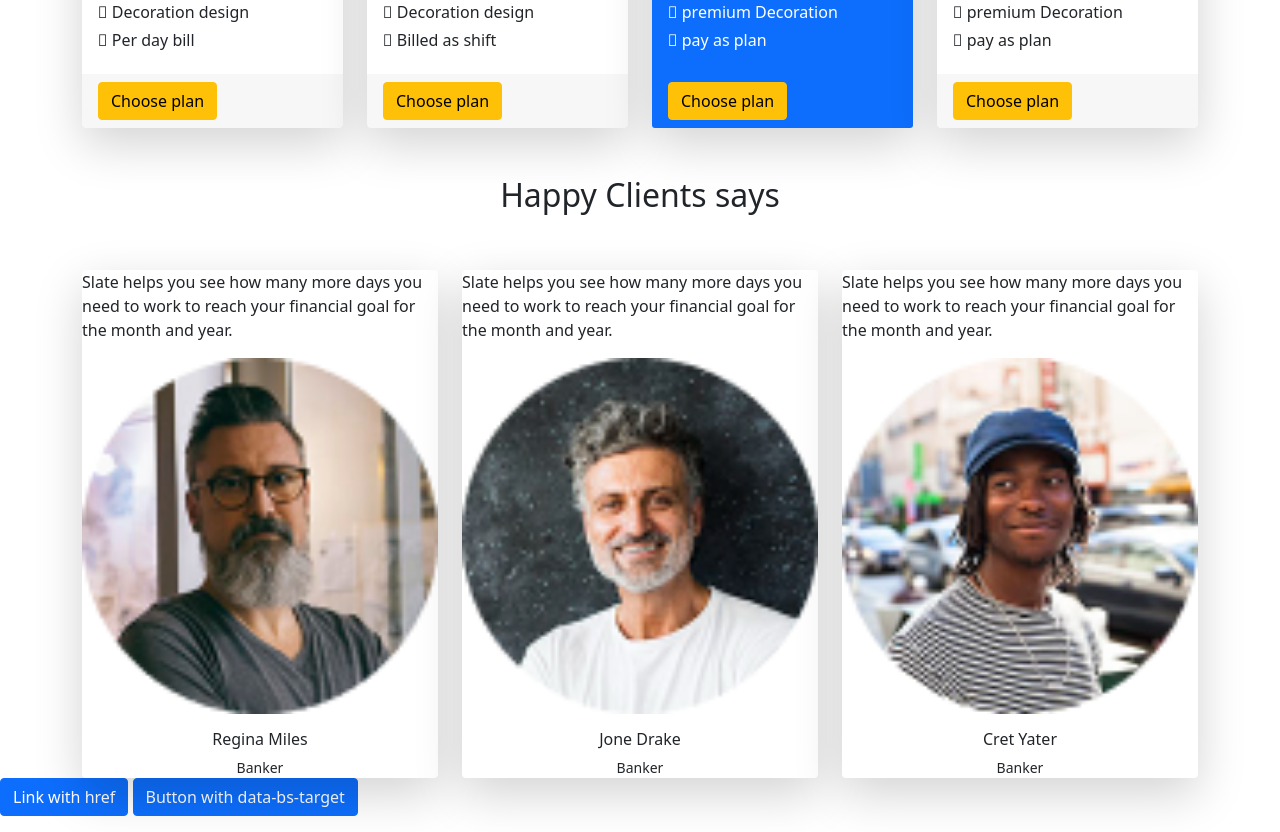
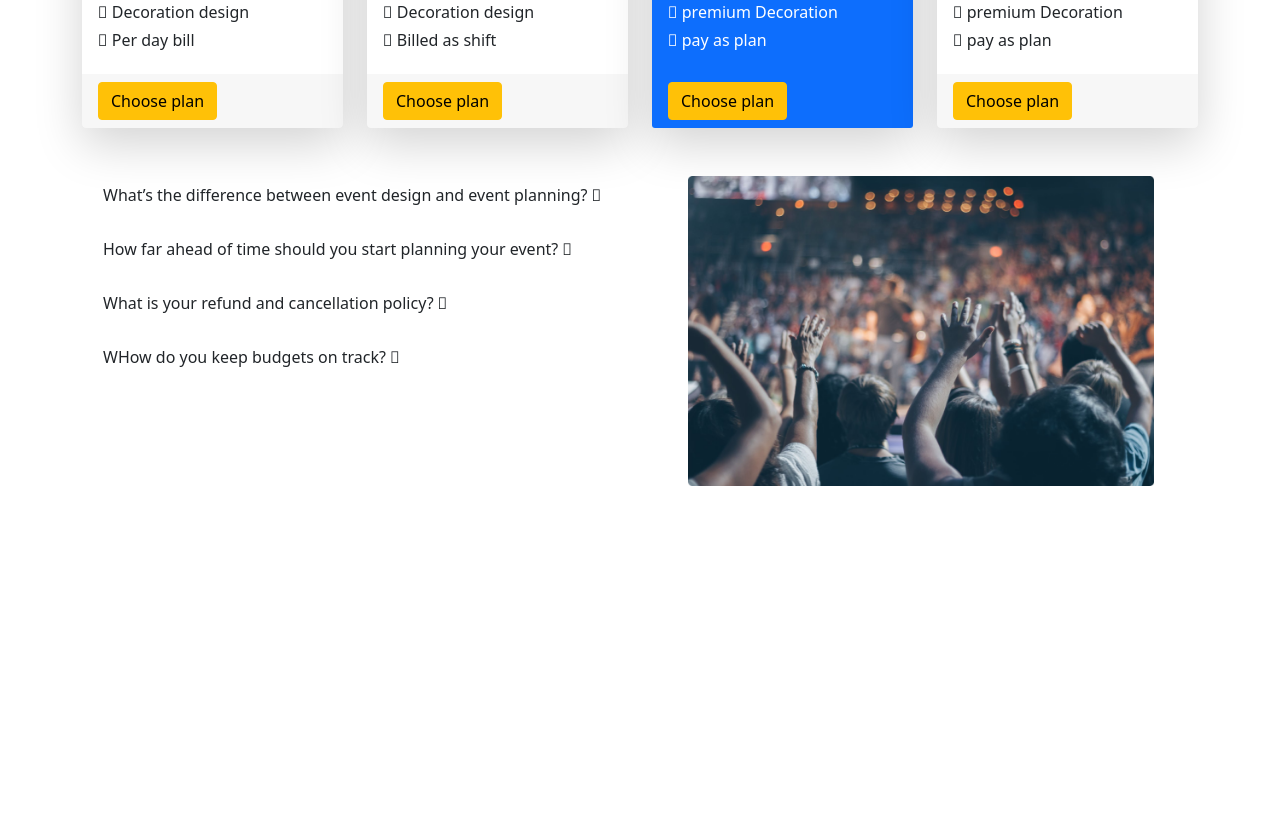
Before and after one commit to Nuruzzamanshah/Convention_Center, a plain HTML site: page index.html in a window 1280 px wide. Shown: the part 1438-2270 px from the top of the page. After the commit the page ends 1924 px from the top, so only its background shows below. Drawn offline with nearby package versions, Linux system fonts and the light colour scheme.

Commit message:
collapse add

```diff
--- a/index.html
+++ b/index.html
@@ -203,7 +203,7 @@
 </section>
 
 
-<section class="container pt-5">
+<!-- <section class="container pt-5">
     <h2 class="text-center">Happy Clients says</h2>
     <div class="row row-cols-1 row-cols-md-2 row-cols-lg-3 g-4 pt-5">
         <div class="col">
@@ -240,22 +240,67 @@
             </div>
           </div>
       </div>
-</section>
+</section> -->
 
 
+                    <!-- ============================
+                                collapse
+                    ============================ -->
+
+<div class="container">
+    <div class="row px-2">
+        <div class="col-sm-12 col-12 col-lg-6 col-md-6 pt-5">
+            <div id="carouselExampleCaptions" class="">
                 <p>
-    <a class="btn btn-primary" data-bs-toggle="collapse" href="#collapseExample" role="button" aria-expanded="false" aria-controls="collapseExample">
-      Link with href
+                    <a class="btn" data-bs-toggle="collapse" href="#collapseExample" role="button" aria-expanded="false" aria-controls="collapseExample">
+                        What’s the difference between event design and event planning? <i class="fal fa-angle-down"></i>
                     </a>
-    <button class="btn btn-primary" type="button" data-bs-toggle="collapse" data-bs-target="#collapseExample" aria-expanded="false" aria-controls="collapseExample">
-      Button with data-bs-target
-    </button>
                   </p>
                   <div class="collapse" id="collapseExample">
                     <div class="card card-body">
-      Some placeholder content for the collapse component. This panel is hidden by default but revealed when the user activates the relevant trigger.
+                      Event design and event planning work hand in hand to deliver a successful event.Events by Knight offer tailor made events. This means we incorporate both event design and event planning to create that perfect event.
                     </div>
                   </div>
+                <p>
+                    <a class="btn" data-bs-toggle="collapse" href="#collapseExample" role="button" aria-expanded="false" aria-controls="collapseExample">
+                      How far ahead of time should you start planning your event? <i class="fal fa-angle-down"></i>
+                    </a>
+                  </p>
+                  <div class="collapse" id="collapseExample">
+                    <div class="card card-body">
+                      Planning an event can take from weeks to months, it really depends on the size and the details that the event involves
+                    </div>
+                  </div>
+                <p>
+                    <a class="btn" data-bs-toggle="collapse" href="#collapseExample" role="button" aria-expanded="false" aria-controls="collapseExample">
+                      What is your refund and cancellation policy? <i class="fal fa-angle-down"></i>
+                    </a>
+                  </p>
+                  <div class="collapse" id="collapseExample">
+                    <div class="card card-body">
+                      To reduce last-minute cancellations and the risk of "chargebacks" from customers, it is always a good idea to have your customers agree to your cancellation and refund policy.
+                    </div>
+                  </div>
+                <p>
+                    <a class="btn" data-bs-toggle="collapse" href="#collapseExample" role="button" aria-expanded="false" aria-controls="collapseExample">
+                        WHow do you keep budgets on track? <i class="fal fa-angle-down"></i>
+                    </a>
+                  </p>
+                  <div class="collapse" id="collapseExample">
+                    <div class="card card-body">
+                      Checking your account history and using an app can help you start tracking expenses.
+                    </div>
+                  </div>
+
+            </div>
+        </div>
+        <div class="col-sm-12 col-12 col-lg-6 col-md-5 pt-5 px-5">
+            <img src="./images/people.png" class="img-fluid" alt="images">
+        </div>
+    </div>
+</div>
+
+
 
 
 
```
Lines whose indentation alone changed are shown as unchanged.
